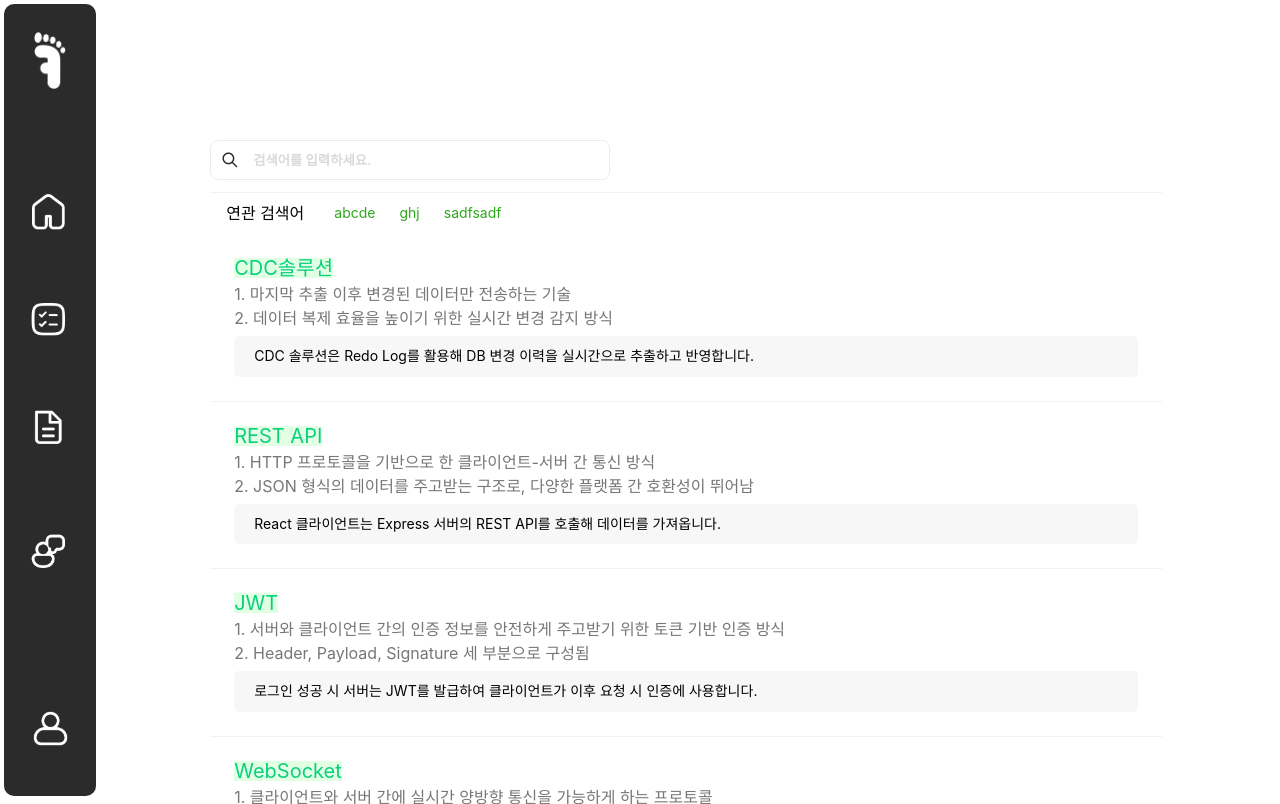
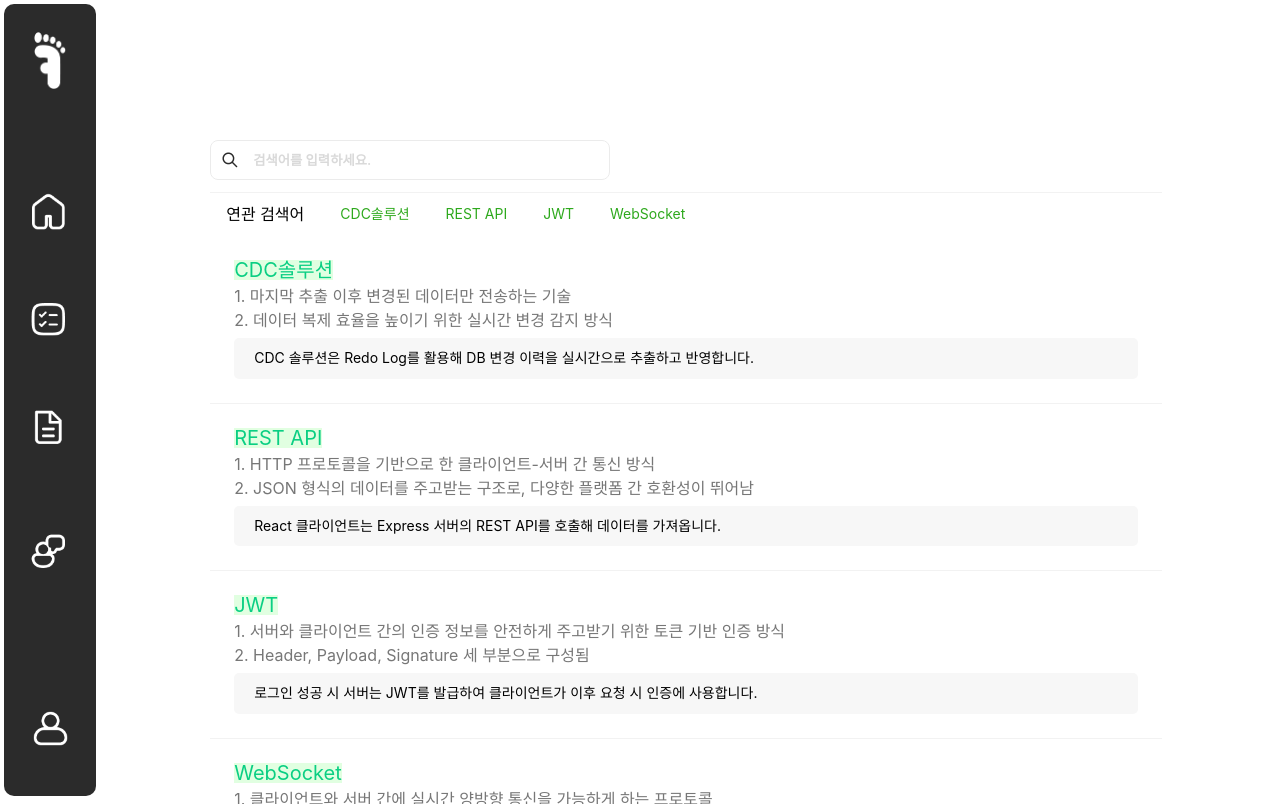
Before and after one commit to TeamS22D/first-step-web, a React (Vite) app: page /dict in a window 1280 px wide. Built offline with nearby package versions, Linux system fonts and the light colour scheme; a web font is replaced by a local one.

Commit message:
feat: 연관검색어 기능 구현

```diff
--- a/src/components/Searchbar/Searchbar.tsx
+++ b/src/components/Searchbar/Searchbar.tsx
@@ -3,14 +3,15 @@ import Icon from "/assets/Searchbar/icon.png"
 
 interface ISearchbarProps {
     onChange: (event: React.ChangeEvent<HTMLInputElement>) => void;
+    value: string;
 }
 
-function Searchbar({onChange}:ISearchbarProps) {
+function Searchbar({onChange, value}:ISearchbarProps) {
     return (
         <S.Container>
             <S.Searchbar>
                 <img src={Icon} alt="검색" />
-                <input placeholder="검색어를 입력하세요." onChange={onChange}/>
+                <input placeholder="검색어를 입력하세요." onChange={onChange} value={value}/>
             </S.Searchbar>
         </S.Container>
     )
--- a/src/pages/Auth/pages/Dictionary/Dictionary.style.ts
+++ b/src/pages/Auth/pages/Dictionary/Dictionary.style.ts
@@ -31,8 +31,10 @@ export const RelatedKeywordsContainer = styled.div`
     border-top: 1px solid #F2F2F2;
 `
 
-export const RelatedKeyword = styled(Text.Label)`
+export const RelatedKeyword = styled(Text.Label).attrs({ as: "button" })`
     color: #2EA91D;
+    background: none;
+    border: 0;
 `
 
 export const RelatedKeywords = styled.div`
--- a/src/pages/Auth/pages/Dictionary/Words.tsx
+++ b/src/pages/Auth/pages/Dictionary/Words.tsx
@@ -31,15 +31,16 @@ const Word = ({word, desc, example}:ISearchResultProps) => {
 
 interface IRelatedKeywordsProps {
     keyword: string[];
+    handleRelatedWord: (value: string) => void
 }
 
-const RelatedKeywords = ({keyword}:IRelatedKeywordsProps) => {
+const RelatedKeywords = ({keyword, handleRelatedWord}:IRelatedKeywordsProps) => {
     return (
         <S.RelatedKeywordsContainer>
             <Text.Caption>연관 검색어</Text.Caption>
             <S.RelatedKeywords>
-                {keyword.map((elem) => {
-                    return <S.RelatedKeyword key={elem}>{elem}</S.RelatedKeyword>
+                {keyword.map((elem, i) => {
+                    return i < 4 ? <S.RelatedKeyword key={i} onClick={() => handleRelatedWord(elem)}>{elem}</S.RelatedKeyword> : null
                 })}
             </S.RelatedKeywords>
         </S.RelatedKeywordsContainer>
@@ -74,10 +75,14 @@ function Words() {
         setWords(rawWords);
     }}, [keyword, rawWords]);
 
+    const handleRelatedWord = (value: string) => {
+        setKeyWord(value)
+    }
+
     return (
         <S.DictionaryContainer>
-            <Searchbar onChange={onChange}/>
-            <RelatedKeywords keyword={['abcde', 'ghj', 'sadfsadf']}/>
+            <Searchbar onChange={onChange} value={keyword}/>
+            <RelatedKeywords handleRelatedWord={handleRelatedWord} keyword={words.map((elem) => {return elem.word})}/>
             {words.map((elem) => {
                 return <Word key={elem.word} word={elem.word} desc={elem.desc} example={elem.example} />
             })}
```
